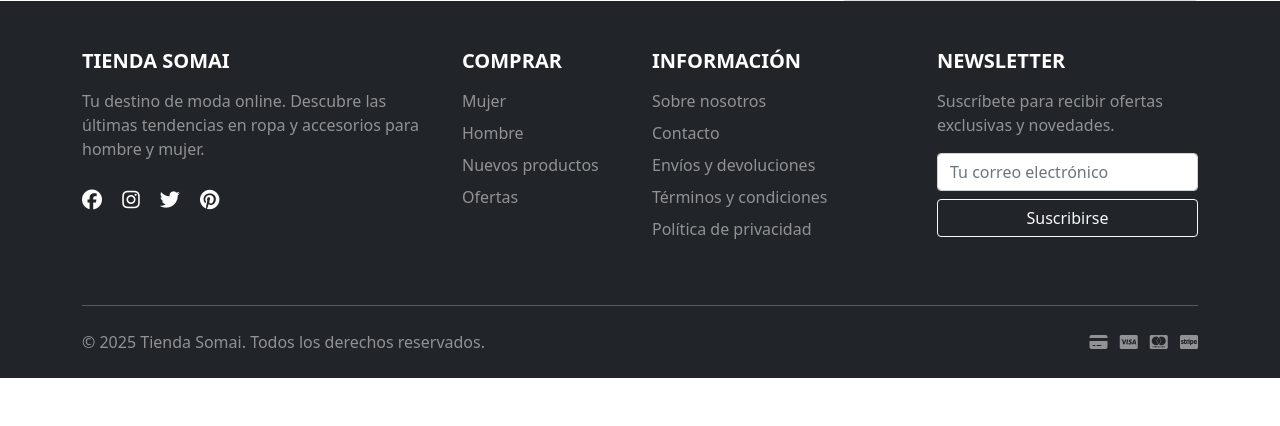
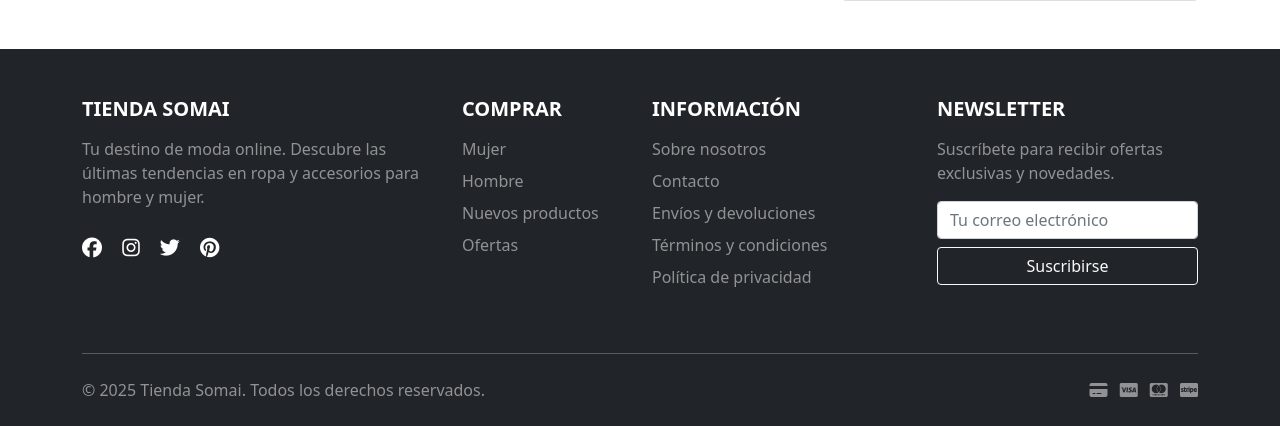
Before and after one commit to Sergitxin22/Proyecto-ingenieria-web, a Django app: template ProyectoTienda/tiendaApp/templates/carrito/checkout.html in a window 1280 px wide. Shown: the part 440-866 px from the top of the page. Before the commit the page ends 818 px from the top, so only its background shows below. Run offline with Django 3.2, Linux system fonts and the light colour scheme; the template is opened without the code that fills it, so the values that code supplies are empty.

Commit message:
Agregar margen superior al footer

```diff
--- a/ProyectoTienda/tiendaApp/templates/components/footer/footer.html
+++ b/ProyectoTienda/tiendaApp/templates/components/footer/footer.html
@@ -1,5 +1,5 @@
 {% load static %}
-<footer class="bg-dark text-white pt-5 pb-4">
+<footer class="bg-dark text-white pt-5 pb-4 mt-5">
     <div class="container">
         <div class="row">
             <!-- Columna 1: Información de la tienda -->
```
